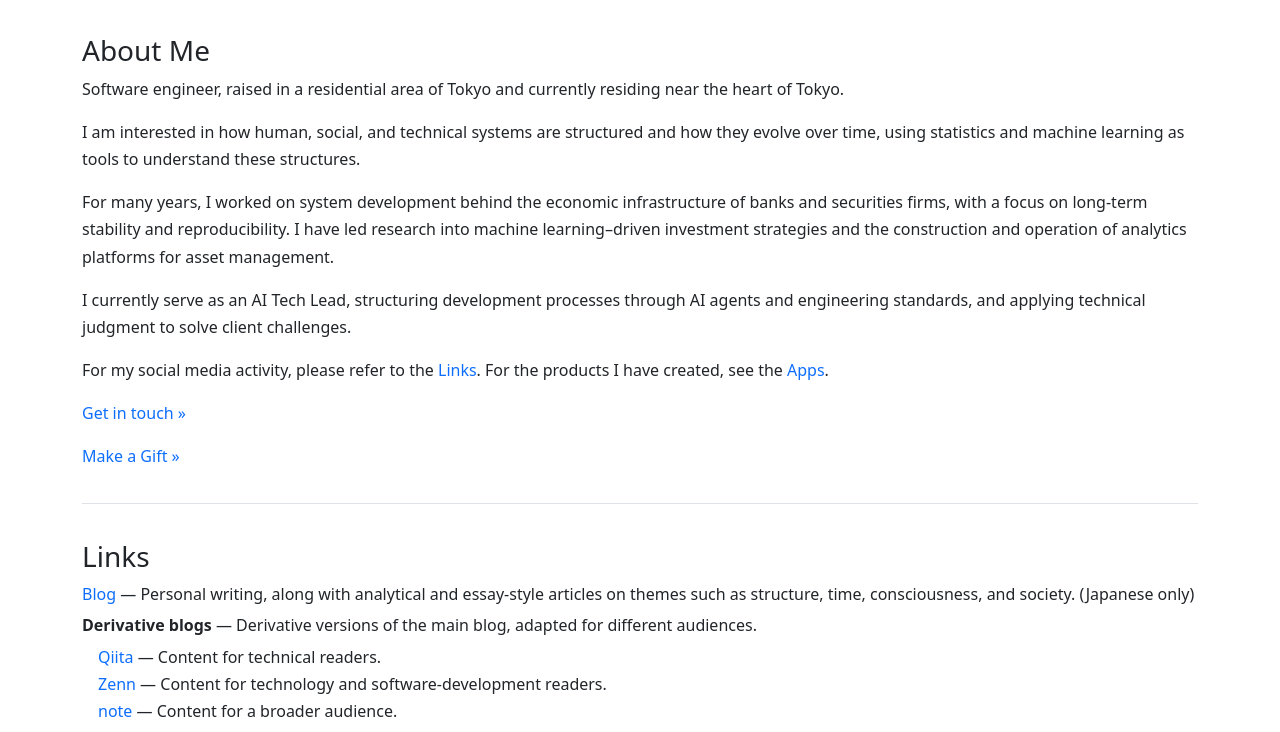
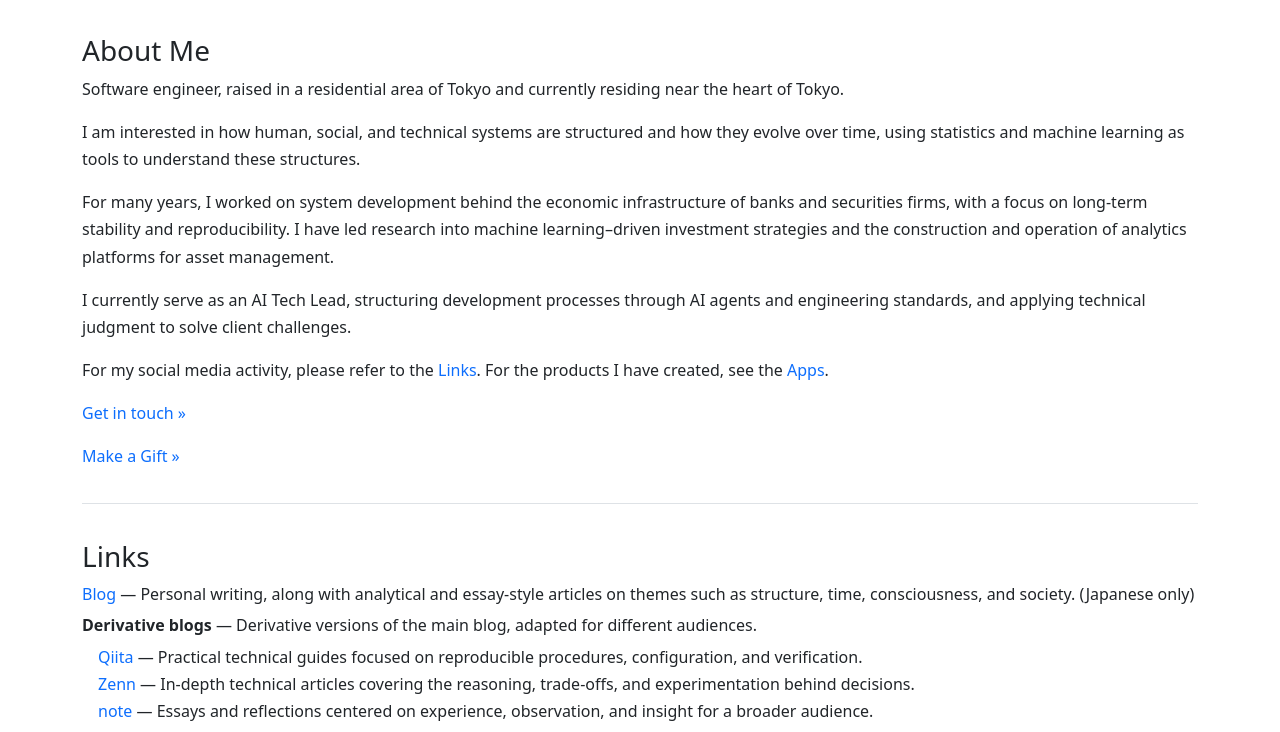
Before and after one commit to id774/id774.github.io, a plain HTML site: page index.html in a window 1280 px wide. Shown: the part 68-800 px from the top of the page. Drawn offline with Linux system fonts and the light colour scheme.

Commit message:
Clarify content focus for derivative blogs

```diff
--- a/index.html
+++ b/index.html
@@ -45,9 +45,9 @@
         <li class="mb-1"><a href="https://blog.id774.net/entry/" target="_blank" rel="noopener">Blog</a> — Personal writing, along with analytical and essay-style articles on themes such as structure, time, consciousness, and society. (Japanese only)</li>
         <li class="mb-1"><strong>Derivative blogs</strong> — Derivative versions of the main blog, adapted for different audiences.
           <ul class="list-unstyled ms-3 mt-1">
-            <li><a href="https://qiita.com/ynakayama" target="_blank" rel="noopener">Qiita</a> — Content for technical readers.</li>
-            <li><a href="https://zenn.dev/id774" target="_blank" rel="noopener">Zenn</a> — Content for technology and software-development readers.</li>
-            <li><a href="https://note.com/yasuhironakayama" target="_blank" rel="noopener">note</a> — Content for a broader audience.</li>
+            <li><a href="https://qiita.com/ynakayama" target="_blank" rel="noopener">Qiita</a> — Practical technical guides focused on reproducible procedures, configuration, and verification.</li>
+            <li><a href="https://zenn.dev/id774" target="_blank" rel="noopener">Zenn</a> — In-depth technical articles covering the reasoning, trade-offs, and experimentation behind decisions.</li>
+            <li><a href="https://note.com/yasuhironakayama" target="_blank" rel="noopener">note</a> — Essays and reflections centered on experience, observation, and insight for a broader audience.</li>
           </ul>
         </li>
         <li class="mb-1"><a href="https://reblog.id774.net" target="_blank" rel="noopener">Tumblr</a> — A collection of things I find interesting.</li>
```
Also changed, not shown: index-ja.html (+3 -3 lines).
